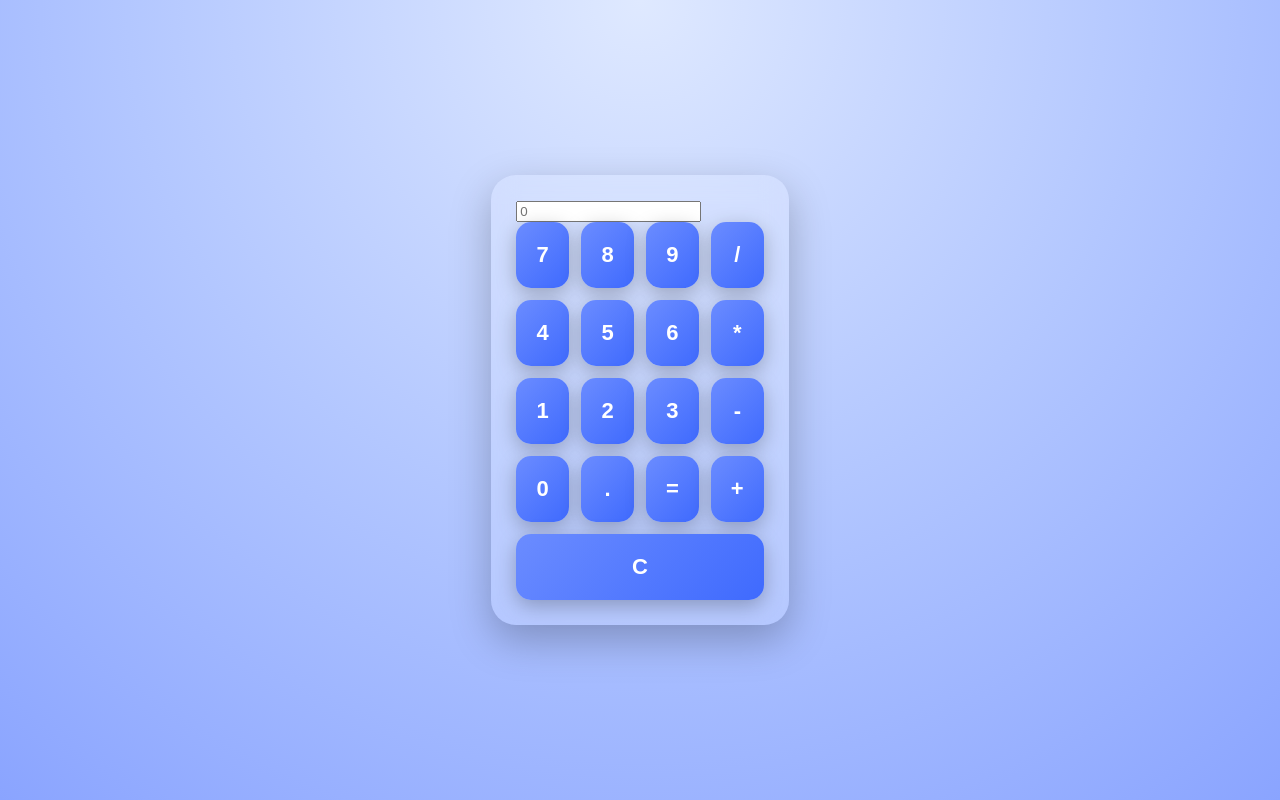
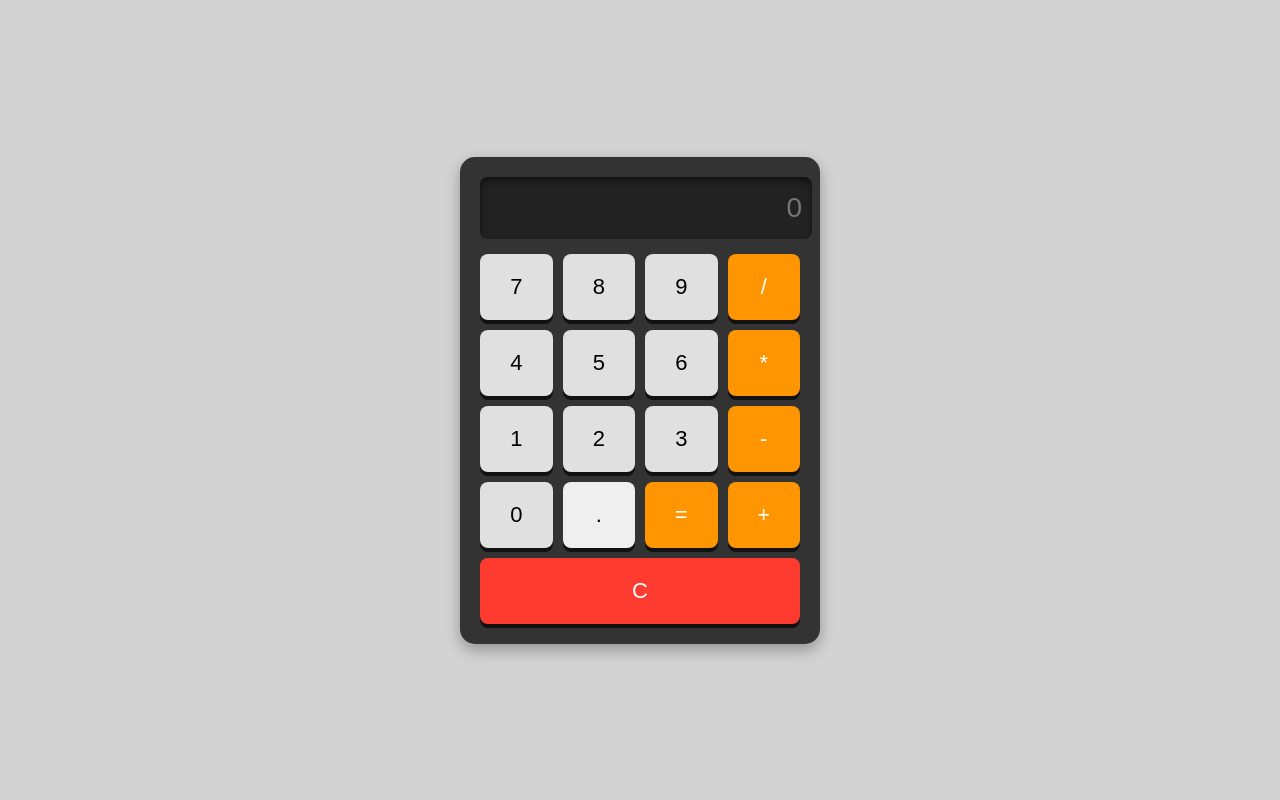
Before and after one commit to 100kft2025-oss/calculator, a plain HTML site: page index.html in a window 1280 px wide. Drawn offline with Linux system fonts and the light colour scheme.

Commit message:
Update style.css

```diff
--- a/style.css
+++ b/style.css
@@ -1,91 +1,68 @@
-/* Body Background */
 body {
   margin: 0;
   padding: 0;
-  font-family: "Inter", sans-serif;
-  background: radial-gradient(circle at top, #dfe9ff, #b3c7ff, #8aa4ff);
-  color: #111;
   display: flex;
   justify-content: center;
   align-items: center;
   height: 100vh;
-  overflow: hidden;
+  background: #d3d3d3;
+  font-family: "Arial", sans-serif;
 }
 
-/* Floating animation */
-@keyframes float {
-  0%, 100% { transform: translateY(0px); }
-  50% { transform: translateY(-10px); }
+.calc-container {
+  width: 320px;
+  background: #333;
+  padding: 20px;
+  border-radius: 15px;
+  box-shadow: 0 6px 15px rgba(0,0,0,0.3);
 }
 
-.floating {
-  animation: float 3s ease-in-out infinite;
+.calc-screen {
+  width: 100%;
+  height: 60px;
+  font-size: 28px;
+  border: none;
+  border-radius: 8px;
+  margin-bottom: 15px;
+  text-align: right;
+  padding-right: 10px;
+  background: #222;
+  color: #fff;
+  box-shadow: inset 0 4px 6px rgba(0,0,0,0.5);
 }
 
-/* Calculator Container */
-.calc-container {
-  max-width: 400px;
-  padding: 25px;
-  border-radius: 25px;
-  background: rgba(255,255,255,0.15);
-  backdrop-filter: blur(12px);
-  box-shadow: 0 15px 40px rgba(0,0,0,0.25);
-  transition: transform 0.3s;
-}
-
-.calc-container:hover {
-  transform: scale(1.05);
-}
-
-/* Input Field */
-.input {
-  width: 100%;
-  font-size: 32px;
-  padding: 15px;
-  border-radius: 15px;
-  margin-bottom: 20px;
-  text-align: right;
-  border: none;
-  outline: none;
-  background: rgba(255,255,255,0.1);
-  color: #111;
-  box-shadow: inset 0 4px 6px rgba(0,0,0,0.1);
-}
-
-/* Buttons Grid */
 .calc-buttons {
   display: grid;
   grid-template-columns: repeat(4, 1fr);
-  gap: 12px;
+  gap: 10px;
 }
 
-/* Buttons Style */
 .calc-buttons button {
   padding: 20px;
-  border-radius: 15px;
   font-size: 22px;
-  font-weight: 600;
   border: none;
+  border-radius: 8px;
   cursor: pointer;
-  background: linear-gradient(135deg, #6b8cff, #3f6afe);
-  color: white;
-  box-shadow: 0 6px 20px rgba(0,0,0,0.25);
-  transition: transform 0.2s, box-shadow 0.2s;
+  box-shadow: 0 4px #111;
+  transition: all 0.1s;
 }
 
-.calc-buttons button:hover {
-  transform: translateY(-5px) scale(1.05) rotateX(5deg) rotateY(5deg);
-  box-shadow: 0 12px 30px rgba(0,0,0,0.35);
+.calc-buttons button:active {
+  transform: translateY(4px);
+  box-shadow: 0 2px #111;
 }
 
-/* Clear Button */
+.number {
+  background: #e0e0e0;
+}
+
+.operator {
+  background: #ff9500;
+  color: #fff;
+}
+
 .clear-btn {
   grid-column: span 4;
-  background: #ff5e5e;
-  box-shadow: 0 6px 20px rgba(255,50,50,0.35);
+  background: #ff3b30;
+  color: #fff;
 }
-
-.clear-btn:hover {
-  transform: translateY(-5px) scale(1.05);
-  box-shadow: 0 12px 30px rgba(255,50,50,0.45);
-}
```
